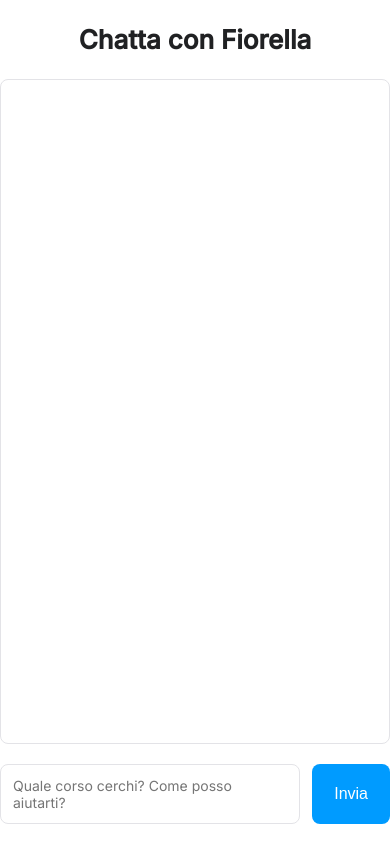
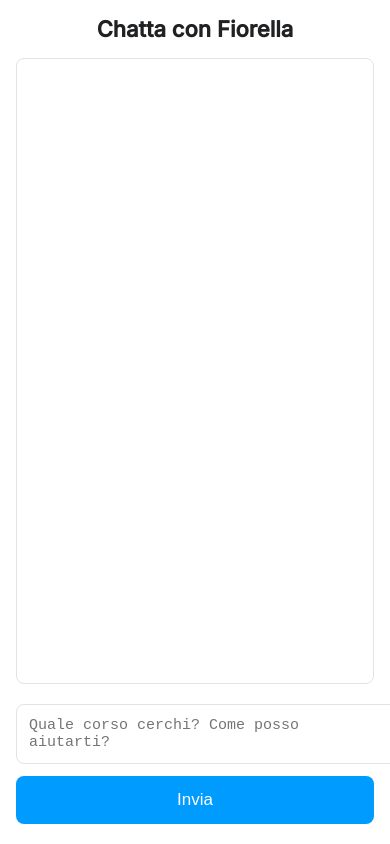
Before and after one commit to christophergrassini/willy-chat-20250622, a website: page public/index.html in a window 390 px wide. Drawn offline with Linux system fonts and the light colour scheme.

Commit message:
Update index.html

```diff
--- a/public/index.html
+++ b/public/index.html
@@ -3,27 +3,34 @@
 <head>
 <meta charset="utf-8">
 <title>Chatta con Fiorella</title>
-  <link rel="preconnect" href="https://fonts.googleapis.com">
+
+<!-- NEW: viewport responsive -->
+<meta name="viewport" content="width=device-width, initial-scale=1">
+
+<link rel="preconnect" href="https://fonts.googleapis.com">
 <link rel="preconnect" href="https://fonts.gstatic.com" crossorigin>
 <link href="https://fonts.googleapis.com/css2?family=Inter:wght@400;500&family=Poppins:wght@600&display=swap" rel="stylesheet">
+
 <style>
- /* ---------- layout generale ---------- */
-:root  {
-  --bg:#ffffff;            /* sfondo globale */
-  --panel:#ffffff;         /* box centrale */
+/* ---------- layout generale ---------- */
+:root{
+  --bg:#ffffff;
+  --panel:#ffffff;
   --border:#e3e3e7;
-  --user:#d2e4ff;          /* bolla utente */
-  --bot:#e9e9eb;           /* bolla bot   */
+  --user:#d2e4ff;
+  --bot:#e9e9eb;
   --green:#009bff;
   font-family:'Inter',ui-sans-serif,system-ui,sans-serif;
 }
+
 html,body{height:100%;margin:0;background:var(--bg);}
 .container{
   max-width:720px;margin:0 auto;height:100%;
-  display:flex;flex-direction:column;
+  display:flex;flex-direction:column;padding:0 16px;
 }
+
 h1{margin:24px 0;text-align:center;font-size:26px;color:#202123}
-/* ---------- chat area ---------- */
+
 .chat-box{
   flex:1;border:1px solid var(--border);border-radius:8px;
   padding:24px 32px;background:var(--panel);
@@ -31,28 +38,45 @@ h1{margin:24px 0;text-align:center;font-size:26px;color:#202123}
 }
 .chat-box::-webkit-scrollbar{width:8px}
 .chat-box::-webkit-scrollbar-thumb{background:#c8c8cb;border-radius:4px}
+
 /* ---------- messaggi ---------- */
 .message{max-width:100%;padding:14px 18px;border-radius:8px;line-height:1.55;white-space:pre-wrap}
 .message.user{background:var(--user);align-self:flex-end}
 .message.bot {background:var(--bot);align-self:flex-start}
-.message + .message{margin-top:16px}
+.message+ .message{margin-top:16px}
+
 /* markdown base */
 .message h3{margin:6px 0;font-size:16px}
 .message ul{margin:6px 0 6px 18px;padding:0}
 .message li{margin:4px 0}
+
 /* ---------- form ---------- */
 form{display:flex;gap:12px;margin:20px 0}
 textarea{
   flex:1;resize:none;padding:12px;border:1px solid var(--border);
-  border-radius:8px;font-size:14px;background:#fff; font-family: 'Inter';
+  border-radius:8px;font-size:14px;background:#fff;
+  max-height:160px; /* limita espansione su mobile */
 }
 button{
   background:var(--green);color:#fff;border:none;border-radius:8px;
-  padding:0 22px;font-size:16px;cursor:pointer
+  min-width:120px;padding:0 22px;font-size:16px;cursor:pointer;
 }
 button:hover{background:#0e8a6b}
+
+/* ----------   R E S P O N S I V E   ---------- */
+@media(max-width:600px){
+  h1{font-size:22px;margin:16px 0}
+  .chat-box{padding:16px 20px}
+  form{flex-direction:column}
+  textarea{font-size:15px;width:100%}
+  button{
+    width:100%;min-width:auto;font-size:17px;padding:14px 0;
+    display:flex;align-items:center;justify-content:center
+  }
+}
 </style>
 </head>
+
 <body>
   <div class="container">
     <h1>Chatta con Fiorella</h1>
@@ -88,29 +112,21 @@ function mdEscape(str){
 
 form.addEventListener("submit", async e=>{
   e.preventDefault();
-  const text = input.value.trim();
-  if(!text) return;
+  const text=input.value.trim();
+  if(!text)return;
   add("user",mdEscape(text));
   thread.push({role:"user",content:text});
   input.value="";
-
-  const res    = await fetch("/api/chat",{method:"POST",headers:{ "Content-Type":"application/json"},body:JSON.stringify({thread})});
-  const reader = res.body.getReader();
-  const dec    = new TextDecoder();
-  let assistant="", botDiv=add("bot","");
-
+  const res=await fetch("/api/chat",{method:"POST",headers:{ "Content-Type":"application/json"},body:JSON.stringify({thread})});
+  const reader=res.body.getReader();
+  const dec=new TextDecoder();
+  let assistant="",botDiv=add("bot","");
   while(true){
     const {done,value}=await reader.read();
-    if(done) break;
-    assistant += dec.decode(value)
-      .split("\n")
-      .filter(l=>l.startsWith("data: "))
-      .map(l=>{
-        try{return JSON.parse(l.slice(6)).choices[0]?.delta?.content||""}
-        catch{return""}
-      })
-      .join("");
-    botDiv.innerHTML = mdEscape(assistant);
+    if(done)break;
+    assistant += dec.decode(value).split("\n").filter(l=>l.startsWith("data: "))
+      .map(l=>{try{return JSON.parse(l.slice(6)).choices[0]?.delta?.content||""}catch{return""}}).join("");
+    botDiv.innerHTML=mdEscape(assistant);
   }
   thread.push({role:"assistant",content:assistant});
 });
```
